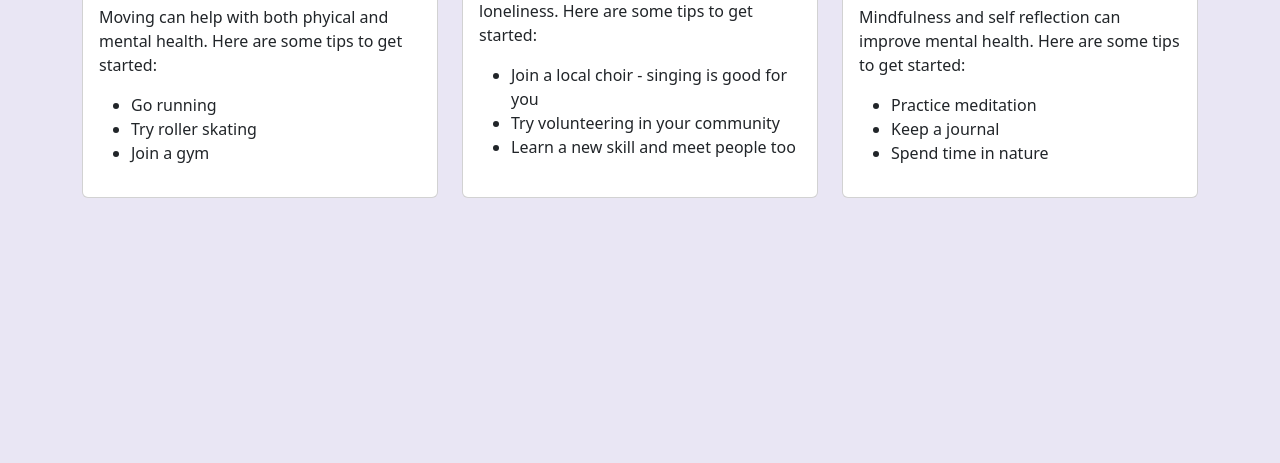
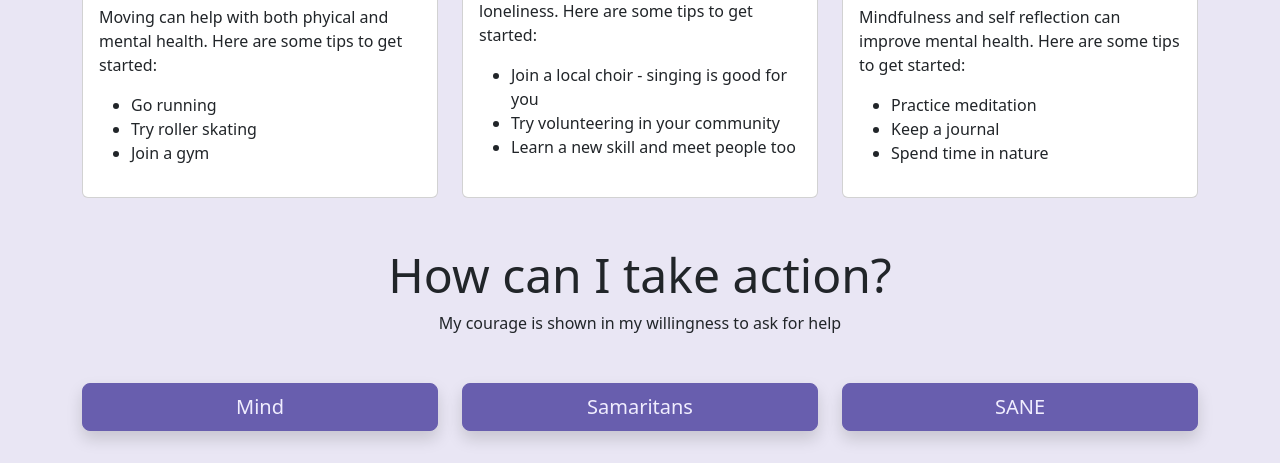
Before and after one commit to amiravalbaker/mindspace, a plain HTML site: page index.html in a window 1280 px wide. Shown: the part 1958-2421 px from the top of the page. Before the commit the page ends 2180 px from the top, so only its background shows below. Drawn offline with nearby package versions, Linux system fonts and the light colour scheme.

Commit message:
add support section with buttons and button styling

```diff
--- a/assets/css/style.css
+++ b/assets/css/style.css
@@ -26,3 +26,9 @@ body {
     border: none !important;
     border-width: 0 !important;
 }
+
+.my-button {
+    background-color: #685eae;
+    color: #f0edfe;
+    border-color: #685eae;
+}
--- a/index.html
+++ b/index.html
@@ -171,8 +171,36 @@
                 </div>
             </div>
     </section>
+    <!-- support section starts here -->
+    <section id="support" class="container pb-4">
+        <div class="row justify-content-center">
+            <div class="col-12 text-center my-4">
+                <h2 class="display-5">How can I take action?</h2>
+                <p>My courage is shown in my willingness to ask for help</p>
+            </div>
+            <!--Resource links -->
+            <div class="col-12 col-md-4 text-center py-2">
+                <a href="https://www.mind.org.uk/" target="_blank"
+                    class="my-button btn btn-primary btn-lg w-100 shadow">
+                    Mind
+                </a>
+            </div>
 
+            <div class="col-12 col-md-4 text-center py-2">
+                <a href="https://www.samaritans.org/" target="_blank"
+                    class="my-button btn btn-primary btn-lg w-100 shadow">
+                    Samaritans
+                </a>
+            </div>
 
+            <div class="col-12 col-md-4 text-center py-2">
+                <a href="https://www.sane.org.uk/" target="_blank"
+                    class="my-button btn btn-primary btn-lg w-100 shadow">
+                    SANE
+                </a>
+            </div>
+        </div>
+    </section>
 
 </body>
 
```
